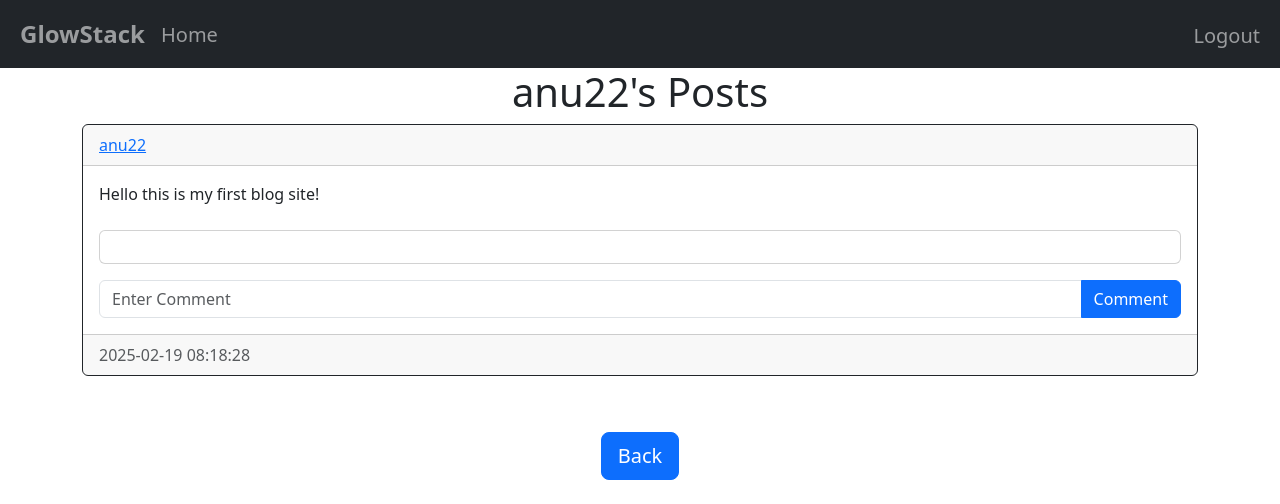
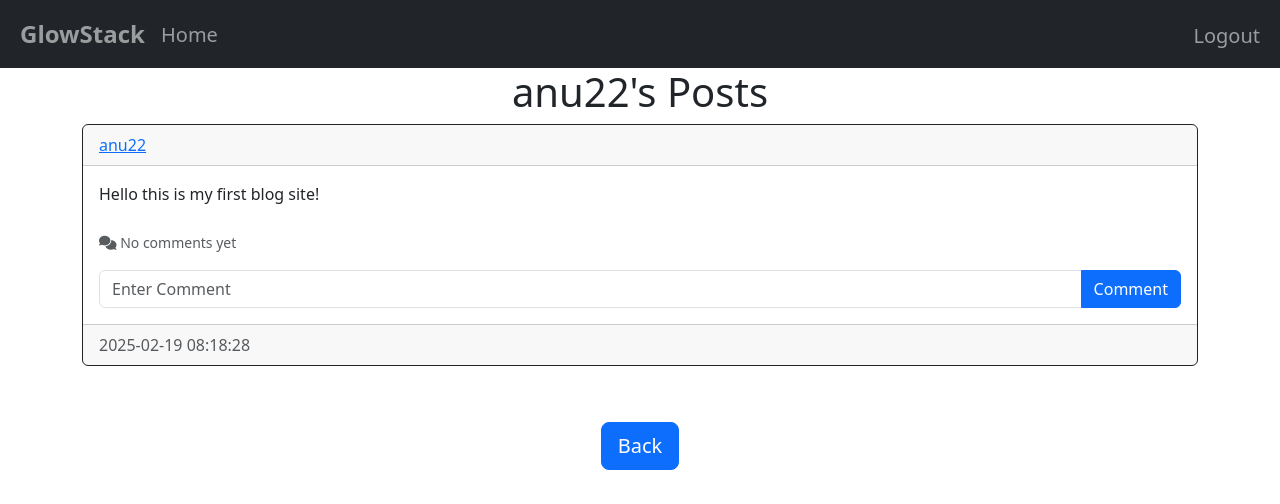
Before and after one commit to Yaminianitha19/Blog_site, a Flask app: a page that uses website/templates/posts_div.html in a window 1280 px wide. Shown: the top 504 px of the page. Run offline with Flask 3, Linux system fonts and the light colour scheme; a user stored in the database is signed in.

Commit message:
added comments and delete the comments

```diff
--- a/website/templates/posts_div.html
+++ b/website/templates/posts_div.html
@@ -26,19 +26,47 @@
         <div class="card-body">
             <div class="card-text">{{post.text}}</div>
             <br/>
+            <p class="card-text">
+                {% if post.comments|length > 0 %}
+                <a class="text-decoration-none" data-bs-toggle="collapse" href="#comments-{{post.id}}" role="button">
+                    <i class="fas fa-comments"></i>
+                    <small>View {{ post.comments|length }} Comment{% if post.comments|length > 1 %}s{% endif %}</small>
+                </a>
+                {% else %}
+                <small class="text-muted">
+                    <i class="fas fa-comments"></i> No comments yet
+                </small>
+                {% endif %}
+            </p>
+            <div class="collapse" id="comments-{{post.id}}">
                 <div class="card">
-                <div class="card-body" id="comments-expanded-{{post.id}}">
+                    <div class="card-body">
                         {% for comment in post.comments %}
                         <div class="d-flex justify-content-between align-items-center mb-2">
                             <div>
                                 <a href="/posts/{{comment.user.username}}" class="fw-bold text-decoration-none">{{comment.user.username}}</a>
                                 <span class="ms-2">{{comment.text}}</span>
                             </div>
-                        <div>
-                            <small class="text-muted">{{comment.date_created}}</small>
+                            <div class="d-flex align-items-center">
+                                <small class="text-muted me-2">{{comment.date_created}}</small>
+                                {% if user.id == comment.author %}
+                                <div class="btn-group">
+                                    <button type="button" class="btn btn-sm btn-primary dropdown-toggle" data-bs-toggle="dropdown">
+                                        <i class="fas fa-ellipsis-v"></i>
+                                    </button>
+                                    <ul class="dropdown-menu dropdown-menu-end">
+                                        <li>
+                                            <a href="/delete-comment/{{comment.id}}" class="dropdown-item">
+                                                <i class="fas fa-trash"></i> Delete
+                                            </a>
+                                        </li>
+                                    </ul>
+                                </div>
+                                {% endif %}
                             </div>
                         </div>
                         {% endfor %}
+                    </div>
                 </div>
             </div>
             <form class="input-group mt-3" method="POST" action="/create-comment/{{post.id}}">
--- a/website/views.py
+++ b/website/views.py
@@ -80,6 +80,29 @@ def create_comment(post_id):
             comment = Comment(text=text, author=current_user.id, post_id=post_id)
             db.session.add(comment)
             db.session.commit()
+            post_author = User.query.filter_by(id=post.author).first()
+            return redirect(url_for('views.posts', username=post_author.username))
         else:
             flash('Post does not exist.', category='error')
-    return redirect(url_for('views.home', username=current_user.username))
+
+    return redirect(request.referrer or url_for('views.home'))
+
+@views.route("/delete-comment/<id>")
+@login_required
+def delete_comment(id):
+    comment = Comment.query.filter_by(id=id).first()
+
+    if not comment:
+        flash("Comment does not exist.", category="error")
+    elif current_user.id != comment.author:
+        flash("You do not have permission to delete this comment.", category="error")
+    else:
+        post = Post.query.filter_by(id=comment.post_id).first()
+        if post:
+            post_author = User.query.filter_by(id=post.author).first()
+            db.session.delete(comment)
+            db.session.commit()
+            flash("Comment deleted successfully!", category="success")
+            return redirect(url_for('views.posts', username=post_author.username))
+
+    return redirect(request.referrer or url_for('views.home'))
```
Also changed, not shown: instance/database.db. Lines whose indentation alone changed are shown as unchanged.
